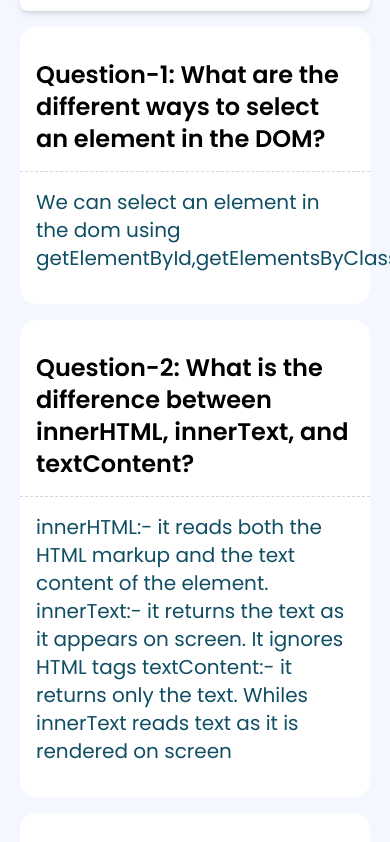
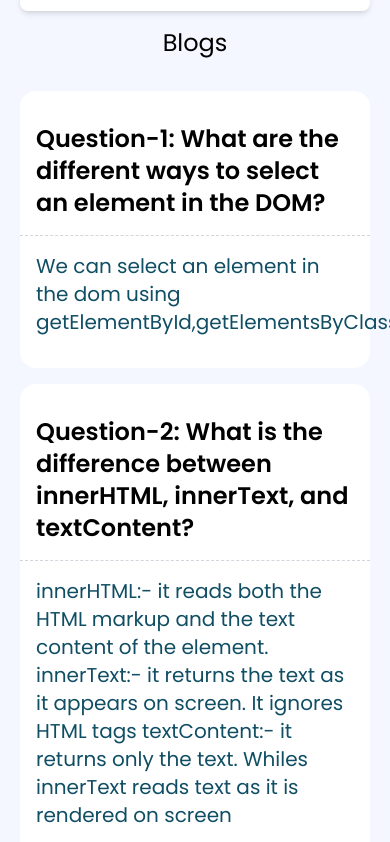
Before and after one commit to abdullahalsuad/assignment-05, a plain HTML site: page blog.html in a window 390 px wide. Shown: the part 105-947 px from the top of the page. Drawn offline with nearby package versions, Linux system fonts and the light colour scheme.

Commit message:
responsive

```diff
--- a/blog.html
+++ b/blog.html
@@ -37,6 +37,7 @@
 
     <!-- main section -->
     <main class="mx-auto max-w-7xl">
+      <h1 class="text-2xl text-center py-4">Blogs</h1>
       <div class="py-4 mt-4 bg-white rounded-2xl">
         <div class="p-4">
           <h1 class="text-2xl font-semibold">
```
